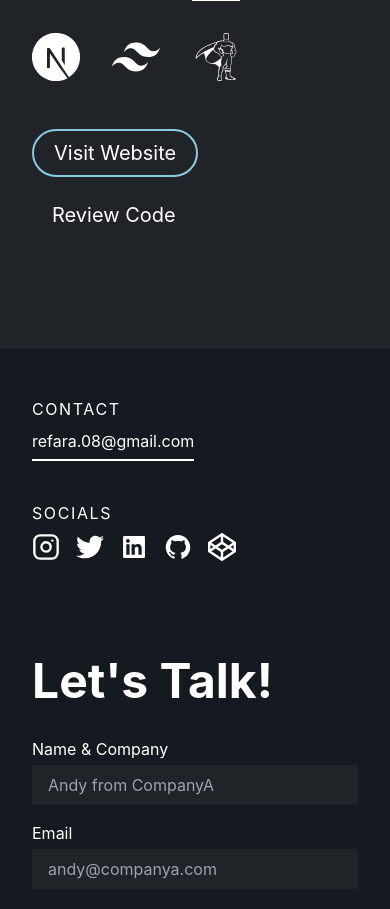
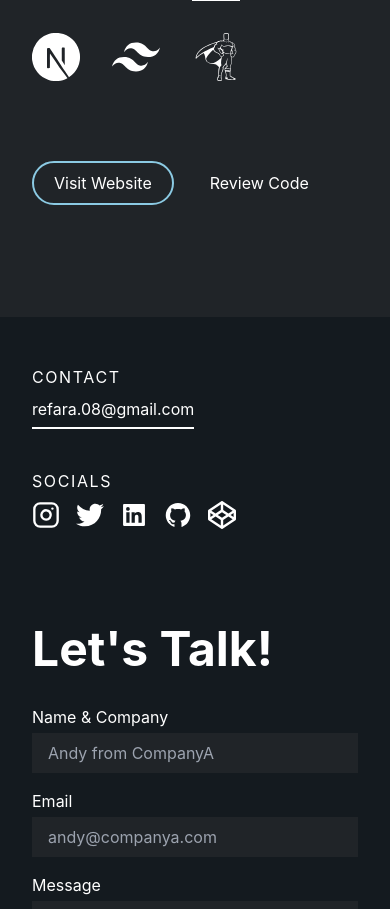
Before and after one commit to Refara08/web-portfolio, a Next.js app: page /portfolios/hungray-landing-page in a window 390 px wide. Shown: the part 1047-1956 px from the top of the page. Built offline with nearby package versions, Linux system fonts and the light colour scheme.

Commit message:
fixed padding on skills, and text size on portfoliodetails page

```diff
--- a/components/footer/Footer.js
+++ b/components/footer/Footer.js
@@ -31,6 +31,7 @@ const Footer = () => {
               name="name"
               id="name"
               placeholder="Andy from CompanyA"
+              required
             />
           </div>
           <div className="input-group">
@@ -40,6 +41,7 @@ const Footer = () => {
               name="email"
               id="email"
               placeholder="andy@companya.com"
+              required
             />
           </div>
           <div className="input-group">
@@ -50,6 +52,7 @@ const Footer = () => {
               cols="50"
               rows="5"
               placeholder="we need help to remake our company website"
+              required
             />
           </div>
           <button className="font-bold tracking-wider bg-dark-prime hover:bg-white text-white hover:text-dark-prime border-[0.5px] border-white hover:border-opacity-0 py-2 px-6 mt-4 rounded-full transition-all duration-300">
--- a/components/skills/SkillIconsTags.js
+++ b/components/skills/SkillIconsTags.js
@@ -1,7 +1,7 @@
 const SkillIconsTags = (props) => {
   const { icons } = props;
   return (
-    <div className="grid grid-cols-3 gap-4 lg:gap-8 lg:gap-y-12">
+    <div className="grid grid-cols-3 place-items-start lg:place-items-center gap-4 lg:gap-8 lg:gap-y-12">
       {icons.map((icon) => (
         <div
           key={icon.tag}
--- a/components/ui/buttons/ButtonPrime.js
+++ b/components/ui/buttons/ButtonPrime.js
@@ -9,7 +9,7 @@ const ButtonPrime = forwardRef((props, ref) => {
       href={href}
       onMouseOver={onHover}
       onMouseLeave={onLeave}
-      className={`inline-block text-xl py-2 px-5 border-2 border-secondary rounded-full cursor-pointer ${specialStyle} relative hover:text-primary hover:border-opacity-0 z-10 before:bg-white before:bg-opacity-0 before:-z-10 before:absolute before:bottom-0 before:left-0 before:rounded-full before:h-full before:w-0 before:hover:w-full before:hover:bg-opacity-100 before:transition-all before:duration-300`}
+      className={`inline-block text-md lg:text-xl py-2 px-5 border-2 border-secondary rounded-full cursor-pointer ${specialStyle} relative hover:text-primary hover:border-opacity-0 z-10 before:bg-white before:bg-opacity-0 before:-z-10 before:absolute before:bottom-0 before:left-0 before:rounded-full before:h-full before:w-0 before:hover:w-full before:hover:bg-opacity-100 before:transition-all before:duration-300`}
     >
       {props.children}
     </a>
--- a/components/ui/buttons/ButtonSecondary.js
+++ b/components/ui/buttons/ButtonSecondary.js
@@ -10,7 +10,7 @@ const ButtonSecondary = forwardRef((props, ref) => {
       ref={ref}
       onMouseOver={onHover}
       onMouseLeave={onLeave}
-      className={`inline-block text-xl py-2 px-5 rounded-full relative z-10 cursor-pointer before:bg-white before:bg-opacity-0 before:-z-10 before:absolute before:bottom-0 before:left-0 before:h-[1px] before:w-0 before:hover:w-full before:hover:bg-opacity-100 before:transition-all before:duration-300`}
+      className={`inline-block text-md lg:text-xl py-2 px-5 rounded-full relative z-10 cursor-pointer before:bg-white before:bg-opacity-0 before:-z-10 before:absolute before:bottom-0 before:left-0 before:h-[1px] before:w-0 before:hover:w-full before:hover:bg-opacity-100 before:transition-all before:duration-300`}
     >
       {props.children}
     </a>
--- /dev/null
+++ b/pages/api/contact.js
@@ -0,0 +1,29 @@
+export default function handler(req, res) {
+  if (req.method === "POST") {
+    const { name, email, message } = req.body;
+
+    if (
+      !name ||
+      name.trim() === "" ||
+      !email ||
+      !email.includes("@") ||
+      !message ||
+      message.trim() === ""
+    ) {
+      res.status(422).json({ message: "Invalid input" });
+      return;
+    }
+
+    const newMessage = {
+      name,
+      email,
+      message,
+    };
+
+    console.log(newMessage);
+
+    res
+      .status(201)
+      .json({ message: "Your message has been sent!", data: newMessage });
+  }
+}
--- a/pages/api/hello.js
+++ /dev/null
@@ -1,5 +0,0 @@
-// Next.js API route support: https://nextjs.org/docs/api-routes/introduction
-
-export default function handler(req, res) {
-  res.status(200).json({ name: 'John Doe' })
-}
--- a/pages/portfolios/[slug].js
+++ b/pages/portfolios/[slug].js
@@ -31,7 +31,7 @@ const PorfolioDetailPage = (props) => {
         <h1 className="text-5xl font-bold mb-12">{title}</h1>
         <p className="mb-6">{desc}</p>
         <SkillIcons icons={madeWith} />
-        <div className="flex justify-start items-center gap-4 flex-wrap">
+        <div className="flex justify-start items-center gap-4 flex-wrap mt-20">
           <ButtonPrime href={website} target={"_blank"}>
             Visit Website
           </ButtonPrime>
```
